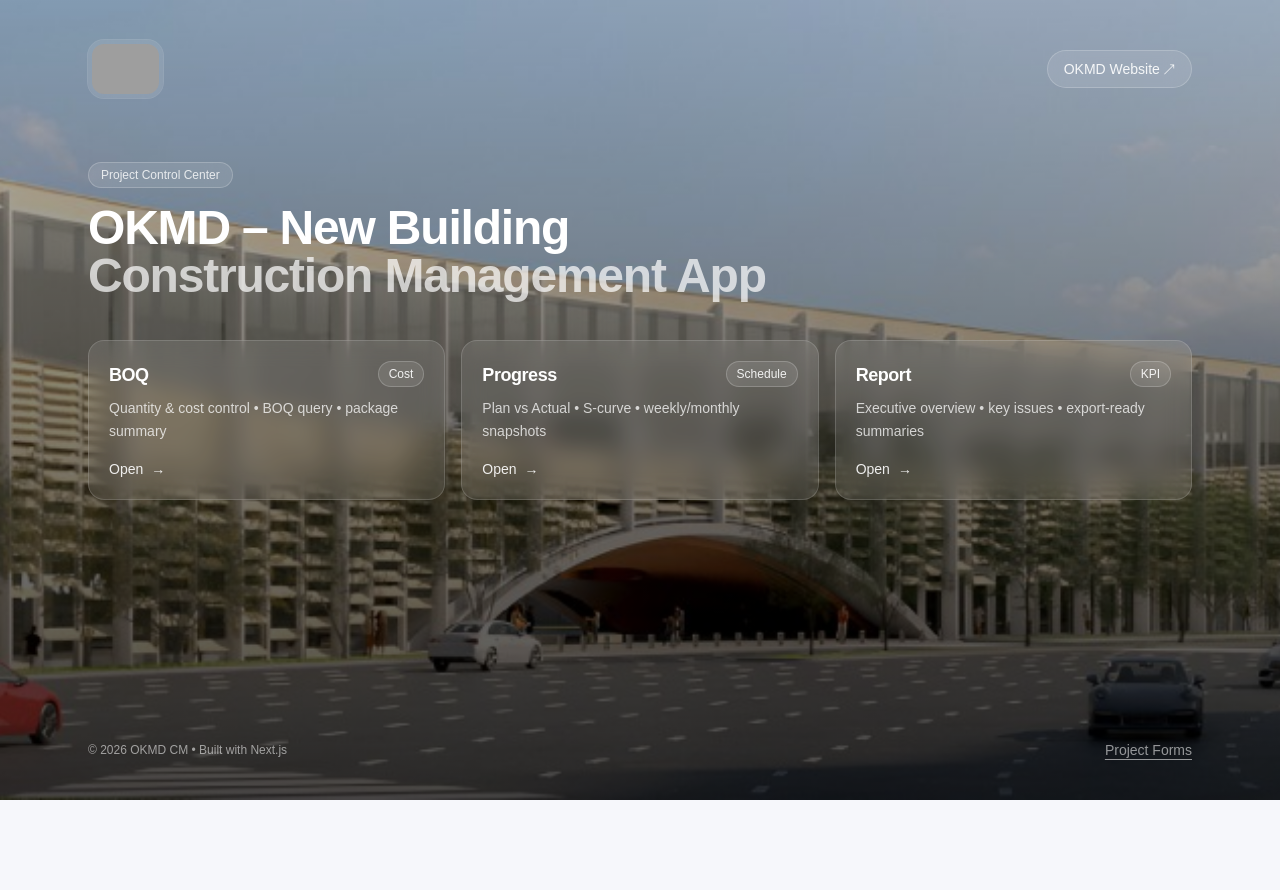
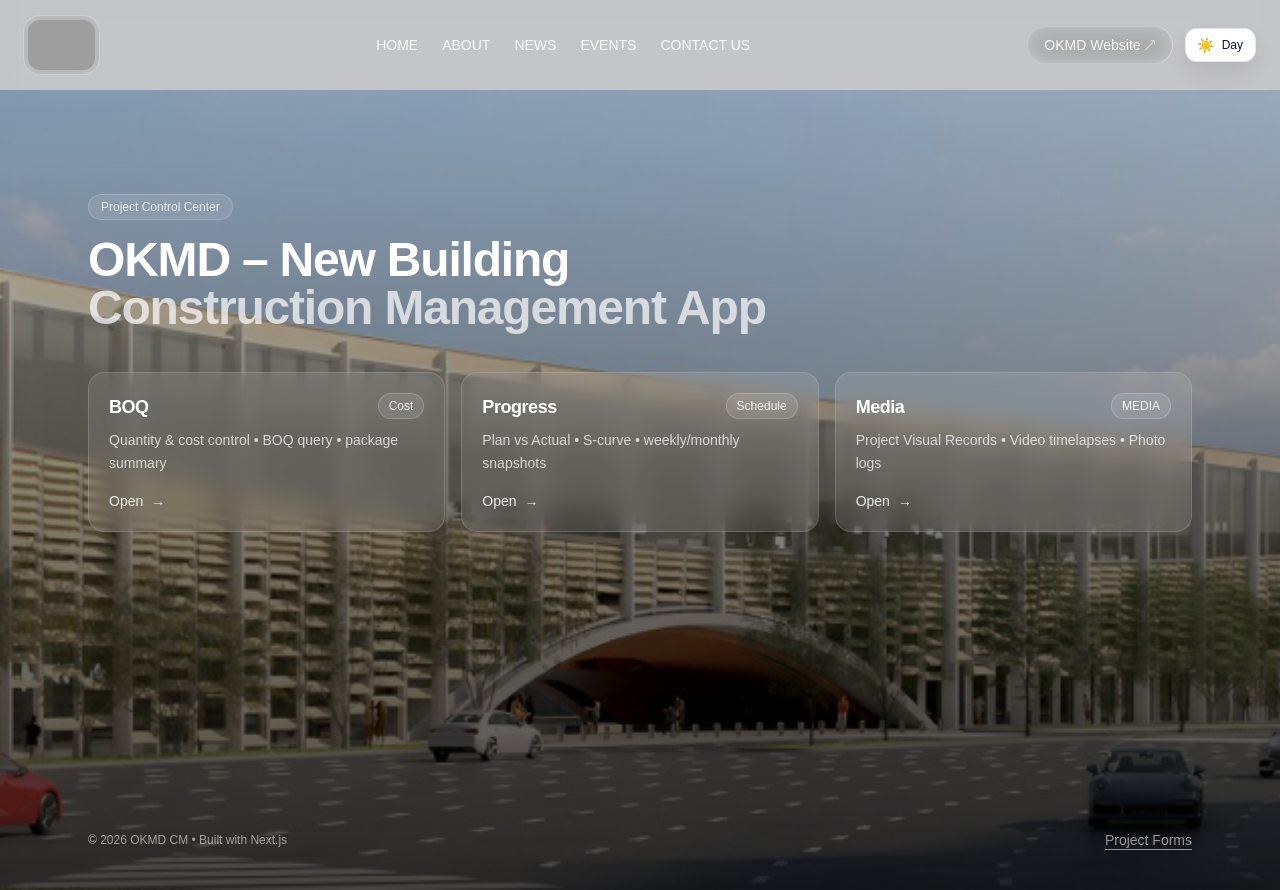
Before and after one commit to Suzanoo/okmd, a Next.js app: page / in a window 1280 px wide. Before the commit the page ends 800 px from the top, so only its background shows below. Built offline with nearby package versions, Linux system fonts and the light colour scheme; grey boxes are pictures that could not be loaded.

Commit message:
feat: add media page with youtube playlist

```diff
--- /dev/null
+++ b/app/_components/AppHeader.tsx
@@ -0,0 +1,59 @@
+"use client";
+
+import Link from "next/link";
+import { usePathname } from "next/navigation";
+
+import Image from "next/image";
+import ThemeToggle from "./ThemeToggle";
+
+const nav = [
+  { href: "/", label: "HOME" },
+  { href: "/about", label: "ABOUT" },
+  { href: "/news", label: "NEWS" },
+  { href: "/events", label: "EVENTS" },
+  { href: "/contact", label: "CONTACT US" },
+];
+
+export default function AppHeader() {
+  return (
+    <header className="sticky top-0 z-50 flex items-center justify-between px-6 py-4 bg-black/20 backdrop-blur-md">
+      {/* LEFT */}
+      <div className="flex items-center gap-3">
+        <Image
+          src="https://www.okmd.or.th/images/template/logo_okmd.png"
+          alt="OKMD"
+          width={75}
+          height={75}
+          className="rounded-2xl bg-white/10 p-1 ring-1 ring-white/15 backdrop-blur-md object-contain"
+        />
+      </div>
+
+      {/* CENTER */}
+      <nav className="hidden md:flex items-center gap-6">
+        {nav.map((item) => (
+          <Link
+            key={item.href}
+            href={item.href}
+            className="text-sm font-medium text-white/90 hover:text-white transition"
+          >
+            {item.label}
+          </Link>
+        ))}
+      </nav>
+
+      {/* RIGHT */}
+      <div className="flex items-center gap-3">
+        <a
+          href="https://www.okmd.or.th/"
+          target="_blank"
+          rel="noreferrer"
+          className="rounded-full border border-white/20 bg-white/10 px-4 py-2 text-sm text-white/90 backdrop-blur-md transition hover:bg-white/15"
+        >
+          OKMD Website ↗
+        </a>
+
+        <ThemeToggle />
+      </div>
+    </header>
+  );
+}
--- a/app/boq/_components/BOQClient.tsx
+++ b/app/boq/_components/BOQClient.tsx
@@ -198,10 +198,6 @@
   return (
     <div className="min-h-screen bg-[color:var(--color-background)]">
       <div className="mx-auto max-w-6xl space-y-6 px-4 py-6 sm:px-6">
-        <div className="flex justify-end ">
-          <ThemeToggle />
-        </div>
-
         {/* ===== Header (theme-based) ===== */}
         <header className={`${cardBase} ${cardPad}`}>
           <div className="flex flex-col gap-2 sm:flex-row sm:items-end sm:justify-between">
--- a/app/layout.tsx
+++ b/app/layout.tsx
@@ -1,4 +1,5 @@
 import type { Metadata } from "next";
+import AppHeader from "./_components/AppHeader";
 import ThemeProvider from "./_providers/ThemeProvider";
 import "./globals.css";
 
@@ -31,7 +32,10 @@
         />
       </head>
       <body>
-        <ThemeProvider>{children}</ThemeProvider>
+        <ThemeProvider>
+          <AppHeader />
+          {children}
+        </ThemeProvider>
       </body>
     </html>
   );
--- /dev/null
+++ b/app/media/page.tsx
@@ -0,0 +1,68 @@
+// app/media/page.tsx
+import Link from "next/link";
+
+const YT_PLAYLIST_URL =
+  "https://www.youtube.com/watch?v=ojVv4jsDcsQ&list=PL0Rzid1eaNsJOTXtw5mUpFMSUtoprkN5O";
+
+// ดึง playlist id จาก URL (list=...)
+const YT_PLAYLIST_ID = new URL(YT_PLAYLIST_URL).searchParams.get("list") ?? "";
+
+export default function MediaPage() {
+  return (
+    <main className="mx-auto w-full max-w-6xl px-4 py-8">
+      <div className="flex items-start justify-between gap-4">
+        <div>
+          <h1 className="text-2xl font-semibold">Media</h1>
+          <p className="mt-2 text-muted-foreground">
+            ลิงก์วิดีโอ timelapse / progress ของโครงการ (YouTube)
+          </p>
+        </div>
+
+        <Link
+          href={YT_PLAYLIST_URL}
+          target="_blank"
+          rel="noreferrer"
+          className="shrink-0 rounded-lg border px-3 py-2 text-sm hover:bg-muted"
+        >
+          Open playlist ↗
+        </Link>
+      </div>
+
+      <section className="mt-6 grid gap-4">
+        <div className="rounded-xl border bg-card p-4">
+          <div className="text-sm font-medium">OKMD Timelapse Playlist</div>
+          <div className="mt-1 text-xs text-muted-foreground">
+            YouTube Playlist
+          </div>
+
+          <div className="mt-4 aspect-video w-full overflow-hidden rounded-lg border">
+            {YT_PLAYLIST_ID ? (
+              <iframe
+                className="h-full w-full"
+                src={`https://www.youtube-nocookie.com/embed/videoseries?list=${YT_PLAYLIST_ID}`}
+                title="OKMD Timelapse Playlist"
+                allow="accelerometer; autoplay; clipboard-write; encrypted-media; gyroscope; picture-in-picture; web-share"
+                allowFullScreen
+              />
+            ) : (
+              <div className="flex h-full w-full items-center justify-center text-sm text-muted-foreground">
+                Missing playlist id (list=...)
+              </div>
+            )}
+          </div>
+
+          <div className="mt-4 flex flex-wrap gap-2">
+            <Link
+              href={YT_PLAYLIST_URL}
+              target="_blank"
+              rel="noreferrer"
+              className="rounded-lg border px-3 py-2 text-sm hover:bg-muted"
+            >
+              Watch on YouTube ↗
+            </Link>
+          </div>
+        </div>
+      </section>
+    </main>
+  );
+}
--- a/app/page.tsx
+++ b/app/page.tsx
@@ -61,33 +61,6 @@
 
       {/* Content */}
       <div className="relative mx-auto flex min-h-screen max-w-6xl flex-col px-6 py-10">
-        {/* Top bar */}
-        <header className="flex items-center justify-between">
-          <div className="flex items-center gap-3">
-            <Image
-              src="https://www.okmd.or.th/images/template/logo_okmd.png"
-              alt="OKMD"
-              width={75}
-              height={75}
-              className="rounded-2xl bg-white/10 p-1 ring-1 ring-white/15 backdrop-blur-md object-contain"
-            />
-
-            <div>
-              {/* <p className="text-sm font-medium text-white/90">OKMD</p> */}
-              {/* <p className="text-xs text-white/60">Construction Management</p> */}
-            </div>
-          </div>
-
-          <a
-            href="https://www.okmd.or.th/"
-            target="_blank"
-            rel="noreferrer"
-            className="rounded-full border border-white/20 bg-white/10 px-4 py-2 text-sm text-white/90 backdrop-blur-md transition hover:bg-white/15"
-          >
-            OKMD Website ↗
-          </a>
-        </header>
-
         {/* Hero */}
         <section className="mt-16">
           <p className="inline-flex items-center rounded-full border border-white/20 bg-white/10 px-3 py-1 text-xs text-white/80 backdrop-blur-md">
@@ -121,10 +94,10 @@
               badge="Schedule"
             />
             <EntryCard
-              title="Report"
-              description="Executive overview • key issues • export-ready summaries"
-              href="/report"
-              badge="KPI"
+              title="Media"
+              description="Project Visual Records • Video timelapses • Photo logs"
+              href="/media"
+              badge="MEDIA"
             />
           </div>
         </section>
```
